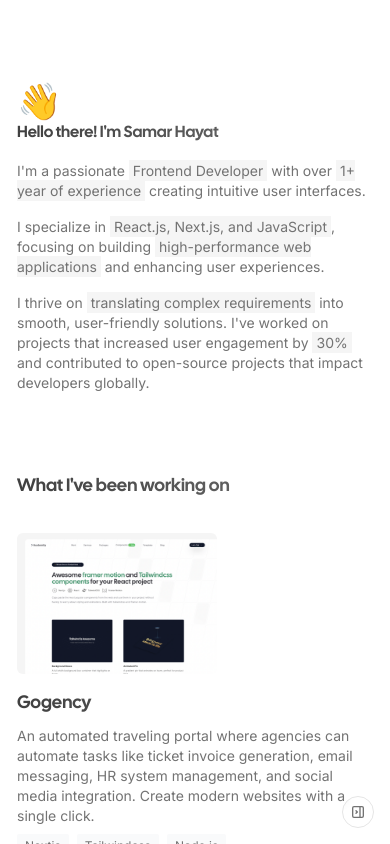
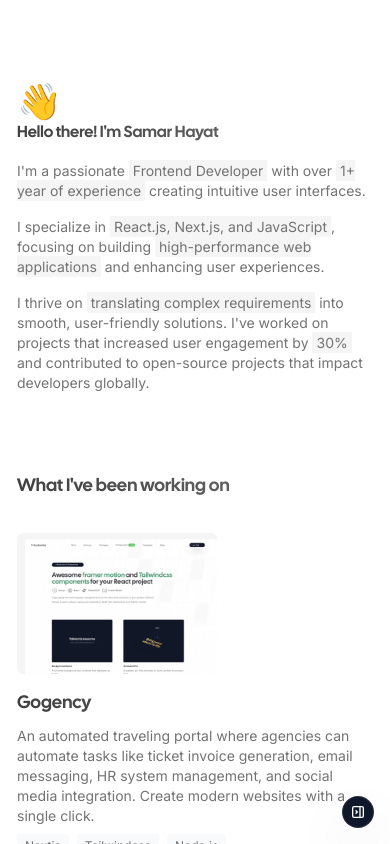
Before and after one commit to SamarHayatDev/SamarCurrnetPortfolio, a Next.js app: page / in a window 390 px wide. Built offline with nearby package versions, Linux system fonts and the light colour scheme.

Commit message:
update readme.md and metadata

```diff
--- a/src/components/ToggleSidebar.tsx
+++ b/src/components/ToggleSidebar.tsx
@@ -34,11 +34,23 @@
         )}
       </AnimatePresence>
 
-      <button
+      {/* <button
         className="fixed lg:hidden bottom-4 right-4 h-8 w-8 border border-neutral-200 rounded-full backdrop-blur-sm flex items-center justify-center z-50"
         onClick={() => setOpen(!open)}
       >
         <IconLayoutSidebarRightCollapse className="h-4 w-4 text-secondary" />
+      </button> */}
+      <button
+        className="fixed lg:hidden bottom-4 right-4 h-8 w-8 border border-white/10 bg-slate-900 shadow-2xl shadow-zinc-900 rounded-full backdrop-blur-sm flex items-center justify-center z-50 group"
+        onClick={() => setOpen(!open)}
+      >
+        <span className="absolute inset-0 overflow-hidden rounded-full">
+          <span className="absolute inset-0 rounded-full bg-[image:radial-gradient(75%_100%_at_50%_0%,rgba(56,189,248,0.6)_0%,rgba(56,189,248,0)_75%)] opacity-0 transition-opacity duration-500 group-hover:opacity-100"></span>
+        </span>
+        <div className="relative flex items-center justify-center z-10">
+          <IconLayoutSidebarRightCollapse className="h-4 w-4 text-white" />
+        </div>
+        <span className="absolute -bottom-0 left-[1.125rem] h-px w-[calc(100%-2.25rem)] bg-gradient-to-r from-emerald-400/0 via-emerald-400/90 to-emerald-400/0 transition-opacity duration-500 group-hover:opacity-40"></span>
       </button>
     </>
   );
```
